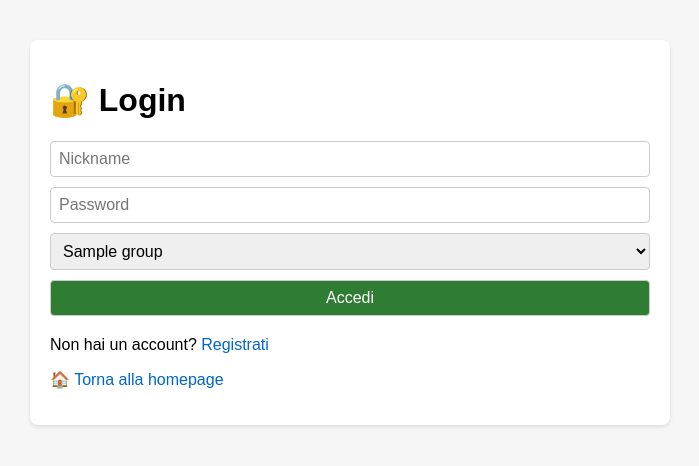
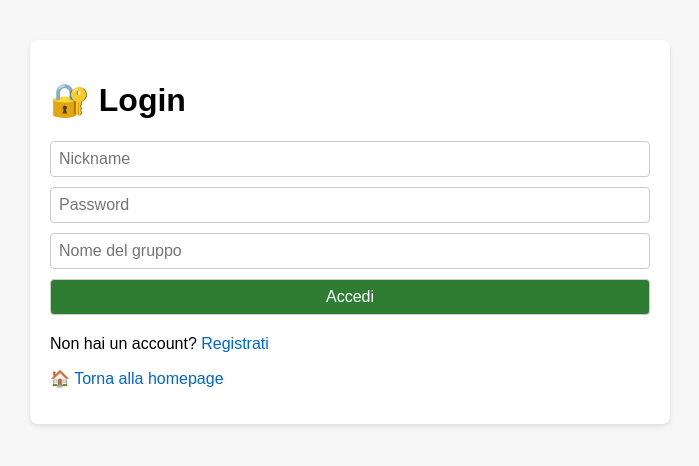
Before and after one commit to fabiopp3/pausa-caffe, a FastAPI app: page /login in a window 1280 px wide. Shown: the top 466 px of the page, without its empty margins (290-989 px from the left). Run offline with FastAPI, Linux system fonts and the light colour scheme; tables that the repository leaves empty hold one stand-in row (values such as "Sample post").

Commit message:
Modificati form login/registrazione con input per nome gruppo

```diff
--- a/templates/login.html
+++ b/templates/login.html
@@ -11,11 +11,7 @@
         <form method="post" action="/login">
             <input type="text" name="nickname" placeholder="Nickname" required>
             <input type="password" name="password" placeholder="Password" required>
-            <select name="group_name" required>
-                {% for group in groups %}
-                    <option value="{{ group.name }}">{{ group.name }}</option>
-                {% endfor %}
-            </select>
+            <input type="text" name="group_name" placeholder="Nome del gruppo" required>
             <button type="submit">Accedi</button>
         </form>
         <p>Non hai un account? <a href="/register">Registrati</a></p>
--- a/templates/register.html
+++ b/templates/register.html
@@ -11,11 +11,7 @@
         <form method="post" action="/register">
             <input type="text" name="nickname" placeholder="Nickname" required>
             <input type="password" name="password" placeholder="Password" required>
-            <select name="group_name" required>
-                {% for group in groups %}
-                    <option value="{{ group.name }}">{{ group.name }}</option>
-                {% endfor %}
-            </select>
+            <input type="text" name="group_name" placeholder="Nome del gruppo" required>
             <button type="submit">Crea account</button>
         </form>
         <p>Hai già un account? <a href="/login">Accedi</a></p>
```
